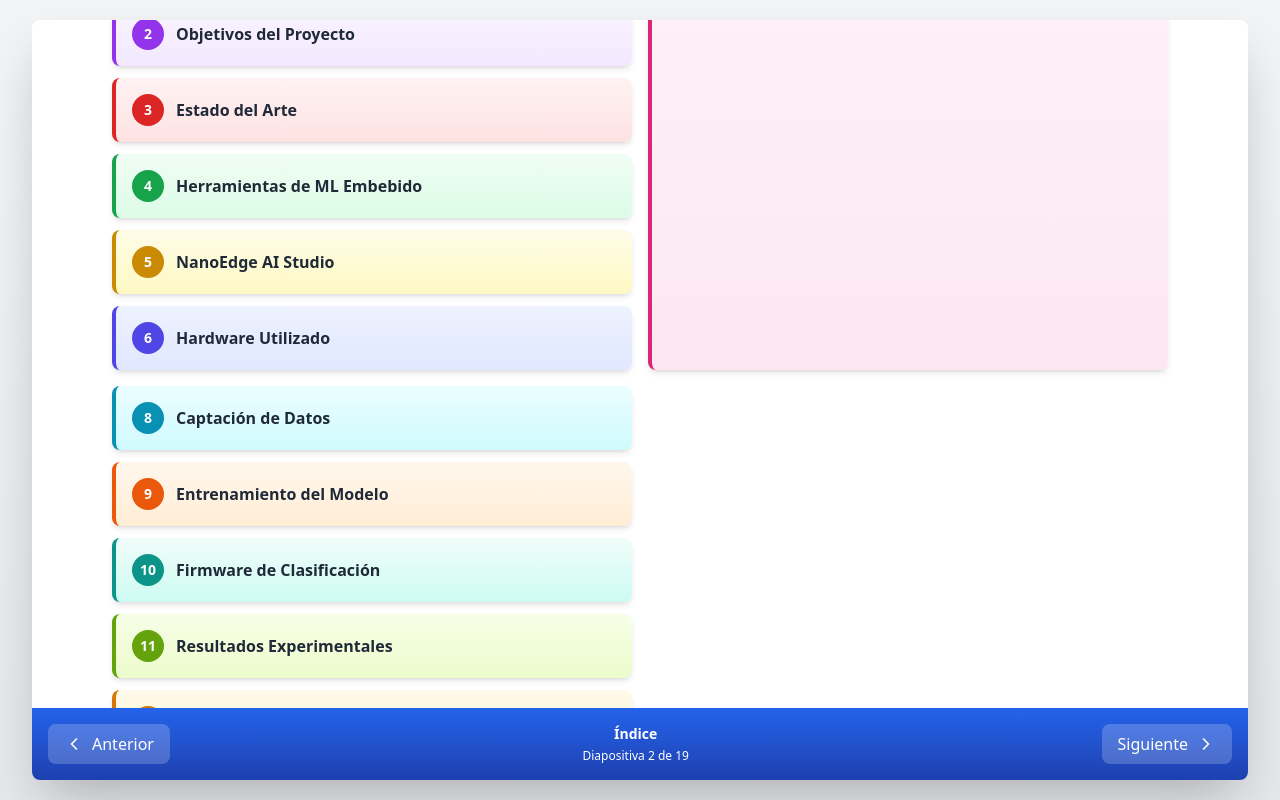
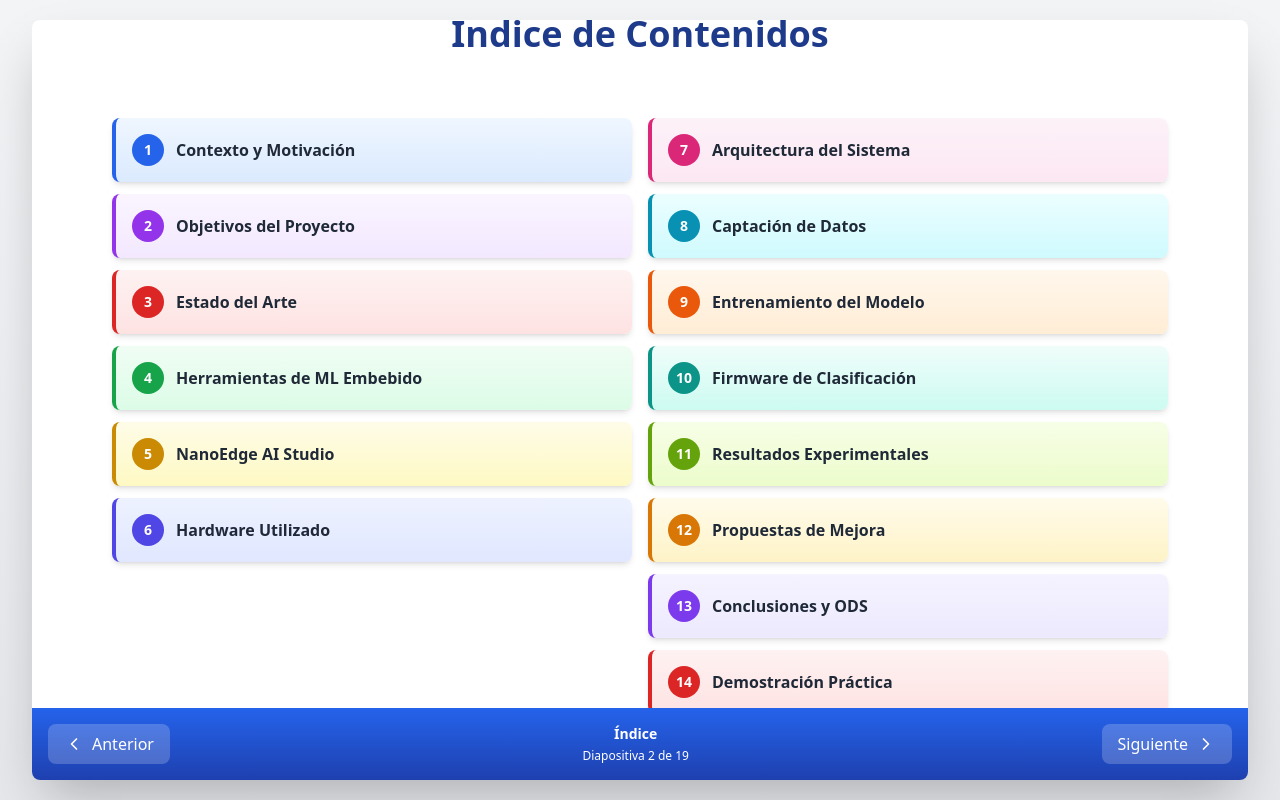
Before and after one commit to vicmiralo/vite-react, a React (Vite) app: page / in a window 1280 px wide. Both pictures are taken after a click on the button "Siguiente". Built offline with nearby package versions, Linux system fonts and the light colour scheme.

Commit message:
Update App.jsx

```diff
--- a/src/App.jsx
+++ b/src/App.jsx
@@ -123,7 +123,7 @@ const Presentation = () => {
                 </div>
               </div>
             </div>
-
+            <div className="space-y-3">
               <div className="bg-gradient-to-r from-pink-50 to-pink-100 p-4 rounded-lg shadow-md border-l-4 border-pink-600">
                 <div className="flex items-center space-x-3">
                   <span className="bg-pink-600 text-white rounded-full w-8 h-8 flex items-center justify-center font-bold text-sm">
@@ -136,7 +136,7 @@ const Presentation = () => {
               </div>
 
             {/* Columna derecha */}
-              <div className="space-y-3">
+
               <div className="bg-gradient-to-r from-cyan-50 to-cyan-100 p-4 rounded-lg shadow-md border-l-4 border-cyan-600">
                 <div className="flex items-center space-x-3">
                   <span className="bg-cyan-600 text-white rounded-full w-8 h-8 flex items-center justify-center font-bold text-sm">
```
